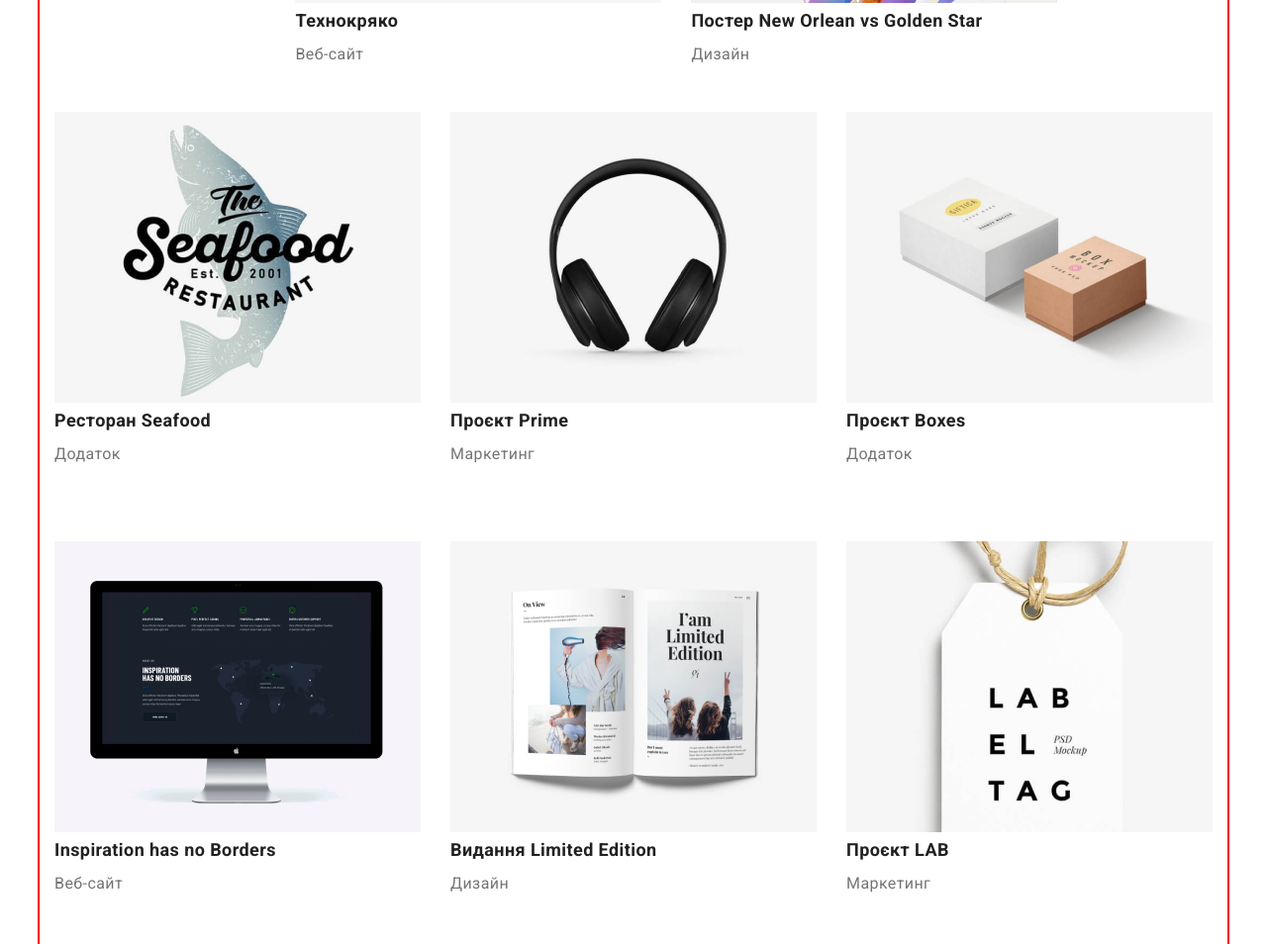
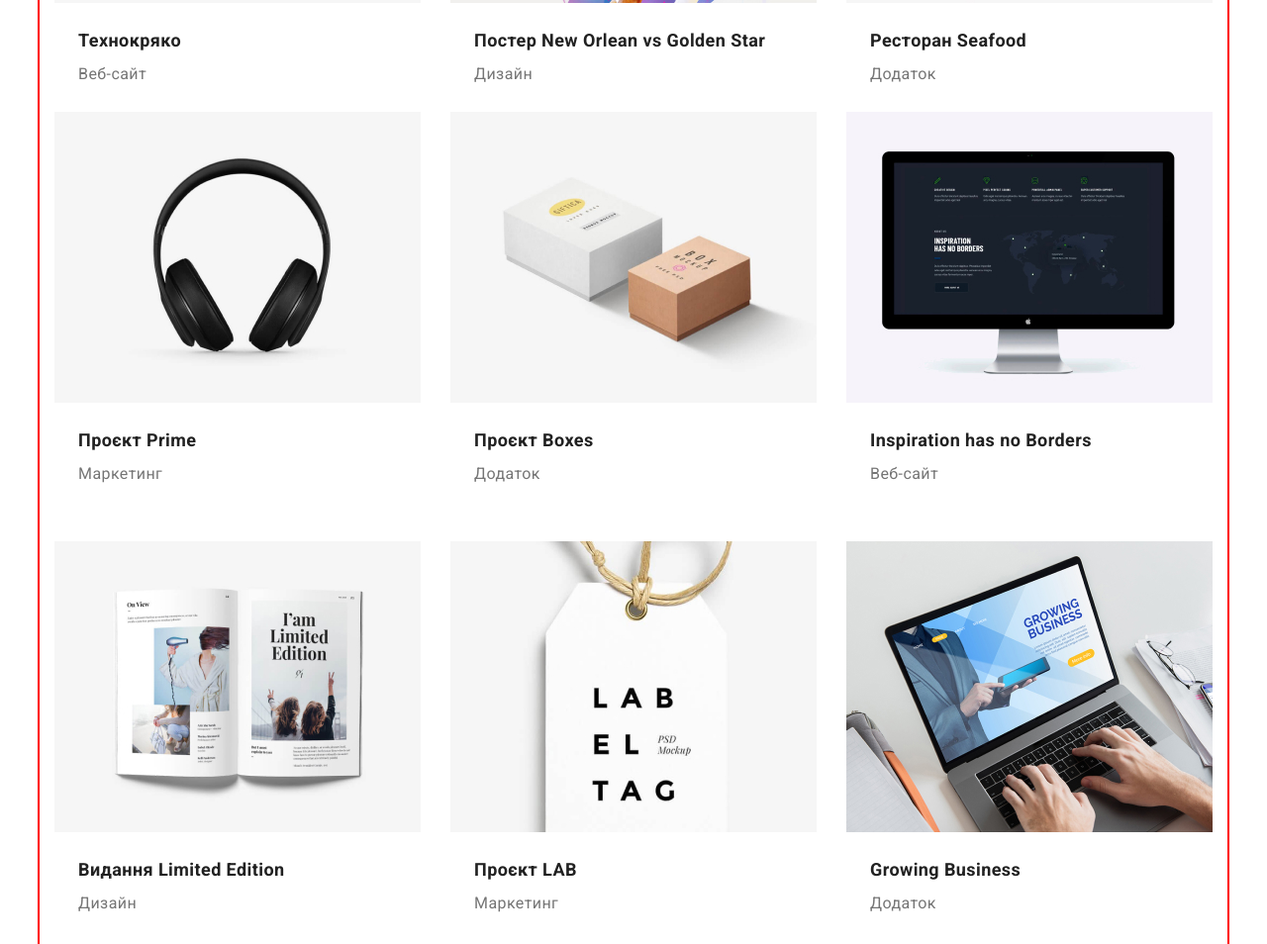
Before and after one commit to oksanamatviyiv/goit-markup-hw-03, a plain HTML site: page portfolio.html in a window 1280 px wide. Shown: the part 557-1511 px from the top of the page at 99% size. Drawn offline with nearby package versions, Linux system fonts and the light colour scheme.

Commit message:
update 3

```diff
--- a/css/styles.css
+++ b/css/styles.css
@@ -85,6 +85,7 @@ footer {
   padding-bottom: 25px;
   height: 80px;
 
+
   }
   .header-nav {
 
@@ -128,13 +129,13 @@ height: 31px;
 .nav, .link, .curent {
   color: var(--accent-color);
 }
-.auth-nav {
+.auth-nav, .item-contact {
   display: flex;
-  margin-left: auto;
 }
 
-.auth-nav .item-contact + .item-contact {
+.auth-nav, .item-contact + .item-contact {
   margin-left: 50px;
+  align-items: baseline;
 }
 .link {
   text-decoration: none;
@@ -156,6 +157,7 @@ height: 31px;
   display: block;
   height: 600px;
   padding-top: 200px;
+  margin: 0 auto;
 }
 .main-title {
   display: block;
@@ -286,7 +288,7 @@ flex-wrap: wrap;
 .card-title {
   padding-top: 30px;
   padding-bottom: 30px;
-  margin-bottom: 30px;
+  margin-bottom: 10px;
 }
 
 .card-description {
@@ -351,7 +353,7 @@ padding-bottom: 94px;
 
 
 /* ------------------------------PORTFOLIO------------------------------- */
-.main-porfolio {
+.main-portfolio {
 
 }
 
@@ -409,20 +411,22 @@ margin-right: 8px;
 
 .buttons {
   display:flex;
- align-items: center;
- justify-content: center;
+  align-items: center;
+  justify-content: center;
   padding-top: 94px;
   padding-bottom: 50px;
 
 }
 
 
-.auth-nav, .project-nav {
+.auth-nav {
   display: block;
-justify-content: center;
+margin: 0 auto;
 }
 
-
+.project-titles {
+  padding: 20px 24px;
+}
 .project {
   text-decoration: none;
 }
@@ -437,19 +441,11 @@ justify-content: center;
   line-height: 2;
   color: var(--primary-text-color);
 }
-.project-nav {
-width: 1230px;
-padding-left: 15px;
-padding-right: 15px;
-margin-left: auto;
-margin-right: auto;
-}
+
 .main-project {
 display: flex;
 flex-wrap: wrap;
 align-items: center;
-justify-content: center;
-
 }
 
 .project-element {
@@ -457,6 +453,7 @@ width: 370px;
 height: 404px;
 margin-right: 30px;
 margin-bottom: 30px;
+
 }
 .project-element:nth-child(3n) {
   margin-right: 0;
--- a/portfolio.html
+++ b/portfolio.html
@@ -37,7 +37,7 @@
   <main>
     <section class="main-portolio">
       <!--main content-->
-     <div class="container auth-nav project-nav ">
+     <div class="container auth-nav">
       <!--buttons-->
       <ul class="buttons">
         <li class="button-nav"><button type="button" class="button">Усі</button></li>
@@ -48,16 +48,15 @@
       </ul>
   <!--projects-->
       <ul class="main-project">
-      <h1  class="hiden-title">Проєкти</h1>
           <li class="project-element"><div><a class="project" href="">
                 <img
                 class="project-image"
                 src="./images/project-1.jpg"
                 alt="image portfolio" width="370"
                 />
-                <h3 class="project-name">Технокряко</h3>
+                <div class="project-titles"><h3 class="project-name">Технокряко</h3>
                   <p class="project-description">Веб-сайт</p>
-                </a></div>
+                </a></div></div>
             </li>
             <li class="project-element"><div><a class="project" href="">
                 <img
@@ -65,9 +64,9 @@
                 src="./images/project-2.jpg"
                 alt="image portfolio" width="370"
                 />
-                <h3 class="project-name">Постер New Orlean vs Golden Star</h3>
+                <div class="project-titles"><h3 class="project-name">Постер New Orlean vs Golden Star</h3>
                 <p class="project-description">Дизайн</p>
-                </a></div>
+                </a></div></div>
             </li>
             <li class="project-element"><div><a class="project" href="">
               <img
@@ -75,18 +74,18 @@
               src="./images/project-3.jpg"
               alt="image portfolio" width="370"
               />
-              <h3 class="project-name">Ресторан Seafood</h3>
+              <div class="project-titles"><h3 class="project-name">Ресторан Seafood</h3>
               <p class="project-description">Додаток</p>
-              </a></div>
+              </a></div></div>
             </li>
             <li class="project-element"><div><a class="project" href="">
                 <img
                 class="project-image"
                 src="./images/project-4.jpg"
                 alt="image portfolio" width="370"/>
-                <h3 class="project-name">Проєкт Prime</h3>
+                <div class="project-titles"><h3 class="project-name">Проєкт Prime</h3>
                 <p class="project-description">Маркетинг</p>
-                </a></div>
+                </a></div></div>
             </li>
             <li class="project-element"><div><a class="project" href="">
               <img
@@ -94,9 +93,9 @@
               src="./images/project-5.jpg"
               alt="image portfolio" width="370"
               />
-              <h3 class="project-name">Проєкт Boxes</h3>
+              <div class="project-titles"><h3 class="project-name">Проєкт Boxes</h3>
                 <p class="project-description">Додаток</p>
-                </a></div>
+                </a></div></div>
           </li>
           <li class="project-element"><div><a class="project" href="">
               <img
@@ -104,9 +103,9 @@
               src="./images/project-6.jpg"
               alt="image portfolio" width="370"
               />
-              <h3 class="project-name">Inspiration has no Borders</h3>
+              <div class="project-titles"><h3 class="project-name">Inspiration has no Borders</h3>
               <p class="project-description">Веб-сайт</p>
-              </a></div>
+              </a></div></div>
           </li>
           <li class="project-element"><div><a class="project" href="">
             <img
@@ -114,27 +113,27 @@
             src="./images/project-7.jpg"
               alt="image portfolio" width="370"
             />
-            <h3 class="project-name">Видання Limited Edition</h3>
+            <div class="project-titles"><h3 class="project-name">Видання Limited Edition</h3>
             <p class="project-description">Дизайн</p>
-            </a></div>
+            </a></div></div>
           </li>
           <li class="project-element"><div><a class="project" href="">
               <img
               class="project-image"
               src="./images/project-8.jpg"
               alt="image portfolio" width="370"/>
-              <h3 class="project-name">Проєкт LAB</h3>
+              <div class="project-titles"><h3 class="project-name">Проєкт LAB</h3>
               <p class="project-description">Маркетинг</p>
-              </a></div>
+              </a></div></div>
           </li>
           <li class="project-element"><div><a class="project" href="">
             <img
               class="project-image"
               src="./images/project-9.jpg"
               alt="image portfolio" width="370"/>
-              <h3 class="project-name">Growing Business</h3>
+              <div class="project-titles"><h3 class="project-name">Growing Business</h3>
               <p class="project-description">Додаток</p>
-              </a></div>
+              </a></div></div>
           </li>
       </ul>
     </div>
```
